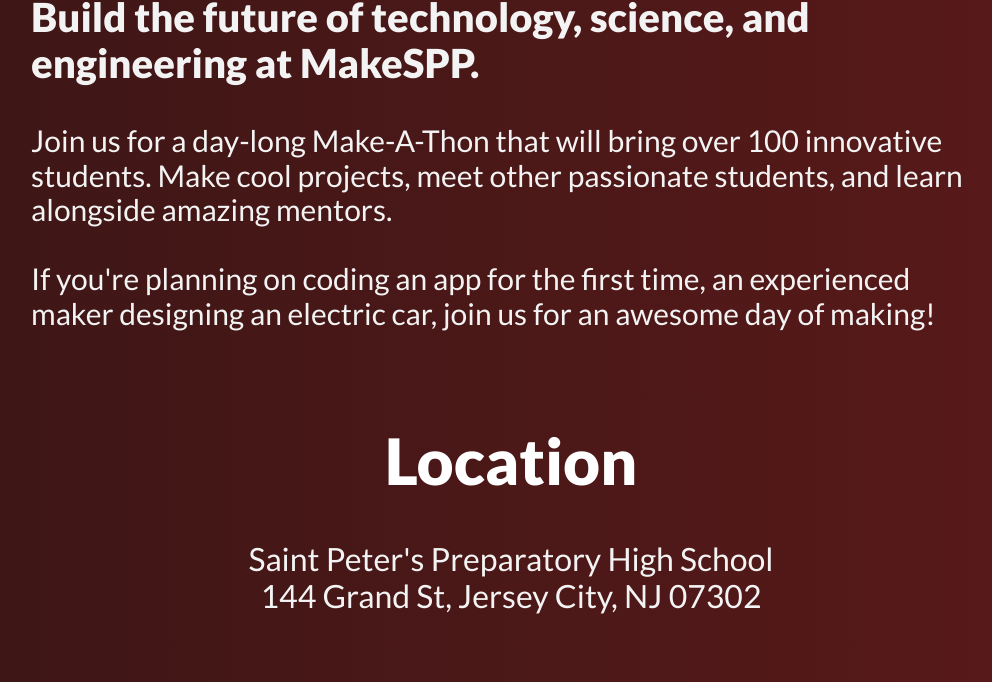
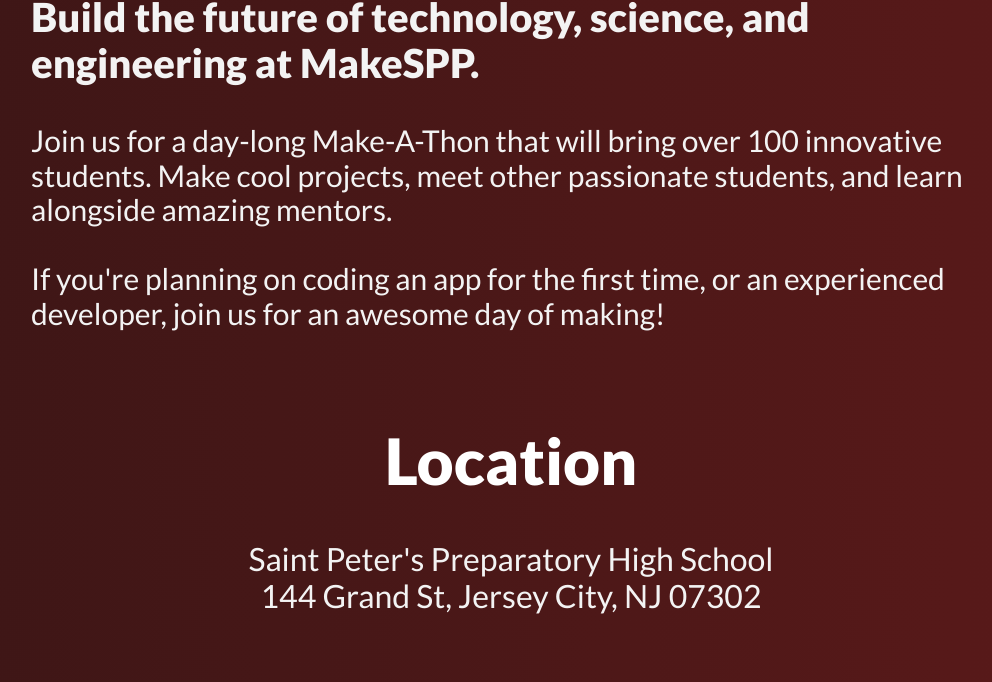
Before and after one commit to spphacks/2018.makespp.com, a Jekyll site: the page built from index.html, in a window 1280 px wide and 900 px high, scrolled down 878 px, cut to the strip 0-682 px from the top of the window. Shown: the whole strip, without its empty margins (129-1121 px from the left). Built offline with Jekyll 4.4.1, drawn with Linux system fonts in a browser that asks for light colours; nearby versions of some CDN libraries; comment, search, counter and statistics services are not loaded.

Commit message:
Update index.html

```diff
--- a/index.html
+++ b/index.html
@@ -10,7 +10,7 @@
 <p class="description">
   Join us for a day-long Make-A-Thon that will bring over 100 innovative students. Make cool projects, meet other passionate students, and learn alongside amazing mentors.
 <br> <br>
-If you're planning on coding an app for the first time, an experienced maker designing an electric car, join us for an awesome day of making!
+If you're planning on coding an app for the first time, or an experienced developer, join us for an awesome day of making!
 </p>
 </div>
 </div>
```
